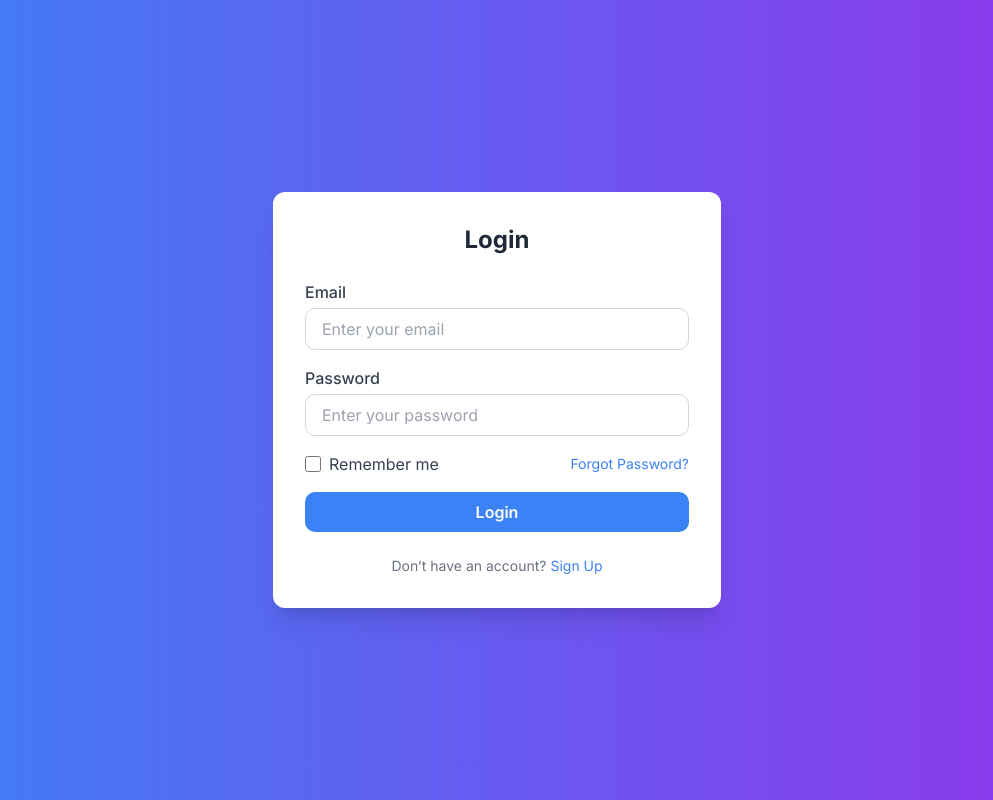
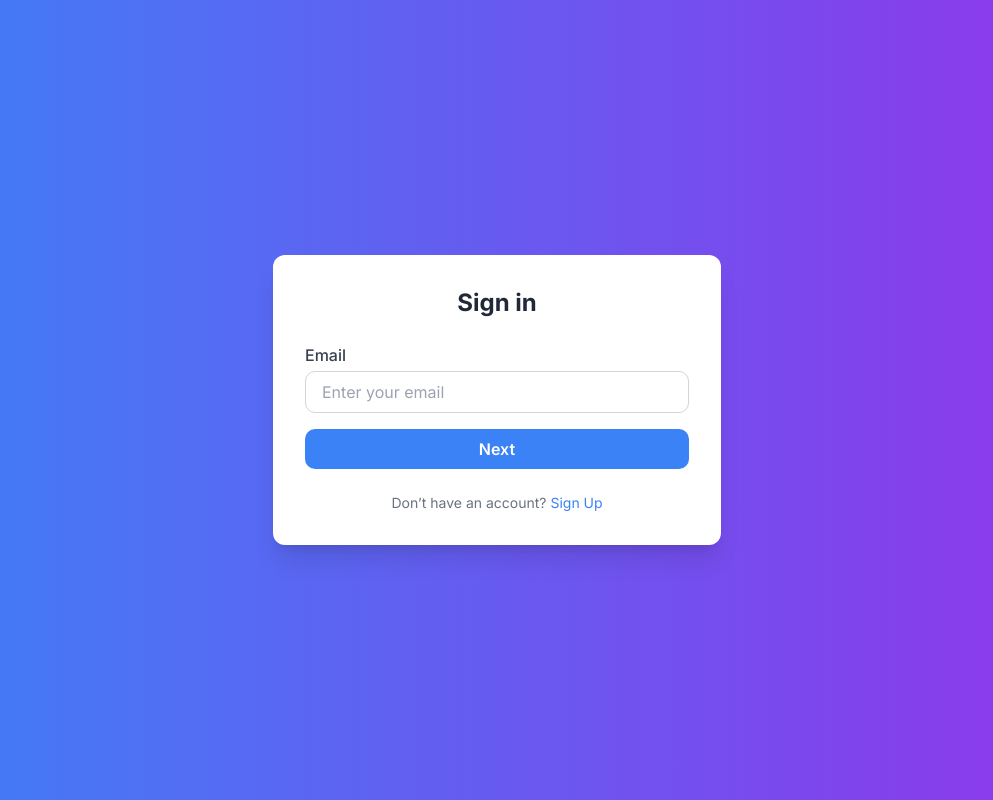
Before and after one commit to HRM-Platform/hrm-front-end, a Next.js app: page /login in a window 1280 px wide. Shown: the whole page, without its empty margins (143-1136 px from the left). Built offline with nearby package versions, Linux system fonts and the light colour scheme; no server answers.

Commit message:
login screen into email and password two step verification

```diff
--- a/src/app/login/page.tsx
+++ b/src/app/login/page.tsx
@@ -6,50 +6,49 @@ import { LoginPayload, loginUser } from '@/lib/services/login.service';
 
 export default function LoginPage() {
   const router = useRouter();
+  const [step, setStep] = useState(1); // 👈 step 1 = email, step 2 = password
   const [email, setEmail] = useState('');
   const [password, setPassword] = useState('');
   const [remember, setRemember] = useState(false);
   const [error, setError] = useState('');
   const [loading, setLoading] = useState(false);
 
+  const handleNext = (e: React.FormEvent) => {
+    e.preventDefault();
+    setError('');
+    if (!email) {
+      setError('Email is required');
+      return;
+    }
+    setStep(2);
+  };
+
   const handleLogin = async (e: React.FormEvent) => {
     e.preventDefault();
     setError('');
-    if (!email || !password) {
-      setError('Email and password are required');
+
+    if (!password) {
+      setError('Password is required');
       return;
     }
 
     setLoading(true);
-
     const payload: LoginPayload = { email, password };
 
     try {
       const result = await loginUser(payload);
       setLoading(false);
-      if (result.status === 'success' && result.data.access_token) {
+
+      if (result.status === 'success' && result?.data?.access_token) {
         const token = result.data.access_token;
-
-        if (remember) {
         localStorage.setItem('auth_token', token);
         localStorage.setItem('user_info', JSON.stringify(result.data));
-        } else {
-          localStorage.setItem('auth_token', token);
-          localStorage.setItem('user_info', JSON.stringify(result.data));
-        }
-
         router.push('/dashboard');
       } else {
         setError(result.message || 'Login failed');
       }
-
-      // Example login logic
-      if (email === 'test@example.com' && password === '123456') {
-        router.push('/dashboard'); // Redirect after successful login
-      } else {
-        setError('Invalid email or password');
-      }
     } catch (error: any) {
+      setError(error?.message ?? 'Something went wrong');
     } finally {
       setLoading(false);
     }
@@ -58,14 +57,17 @@ export default function LoginPage() {
   return (
     <div className="flex min-h-screen items-center justify-center bg-gradient-to-r from-blue-500 to-purple-600">
       <div className="bg-white p-8 rounded-xl shadow-xl w-full max-w-md space-y-6">
-        <h2 className="text-2xl font-bold text-center text-gray-800">Login</h2>
+        <h2 className="text-2xl font-bold text-center text-gray-800">
+          {step === 1 ? 'Sign in' : 'Welcome back'}
+        </h2>
 
         {error && (
           <p className="text-red-500 text-center font-medium">{error}</p>
         )}
 
-        <form onSubmit={handleLogin} className="space-y-4">
-          {/* Email */}
+        {/* Step 1: Email */}
+        {step === 1 && (
+          <form onSubmit={handleNext} className="space-y-4">
             <div>
               <label className="block text-gray-700 font-medium">Email</label>
               <input
@@ -76,10 +78,22 @@ export default function LoginPage() {
                 className="mt-1 block w-full px-4 py-2 border border-gray-300 rounded-md focus:ring-blue-500 focus:border-blue-500"
               />
             </div>
+            <button
+              type="submit"
+              className="w-full py-2 px-4 bg-blue-500 text-white font-semibold rounded-md hover:bg-blue-600 transition"
+            >
+              Next
+            </button>
+          </form>
+        )}
 
-          {/* Password */}
+        {/* Step 2: Password */}
+        {step === 2 && (
+          <form onSubmit={handleLogin} className="space-y-4">
             <div>
-            <label className="block text-gray-700 font-medium">Password</label>
+              <label className="block text-gray-700 font-medium">
+                Password
+              </label>
               <input
                 type="password"
                 placeholder="Enter your password"
@@ -89,7 +103,6 @@ export default function LoginPage() {
               />
             </div>
 
-          {/* Remember Me */}
             <div className="flex items-center justify-between">
               <label className="inline-flex items-center gap-2 text-gray-700">
                 <input
@@ -100,15 +113,16 @@ export default function LoginPage() {
                 />
                 Remember me
               </label>
-            <a
-              href="/forgot-password"
-              className="text-blue-500 hover:underline text-sm"
+
+              <button
+                type="button"
+                onClick={() => setStep(1)}
+                className="text-sm text-gray-500 hover:underline"
               >
-              Forgot Password?
-            </a>
+                Back
+              </button>
             </div>
 
-          {/* Login Button */}
             <button
               type="submit"
               className="w-full py-2 px-4 bg-blue-500 text-white font-semibold rounded-md hover:bg-blue-600 transition flex items-center justify-center gap-2"
@@ -143,6 +157,7 @@ export default function LoginPage() {
               )}
             </button>
           </form>
+        )}
 
         <p className="text-center text-sm text-gray-500">
           Don’t have an account?{' '}
```
Lines whose indentation alone changed are shown as unchanged.
